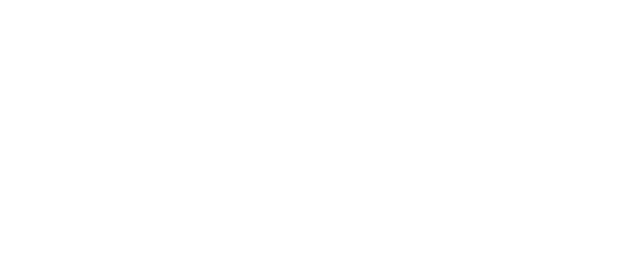
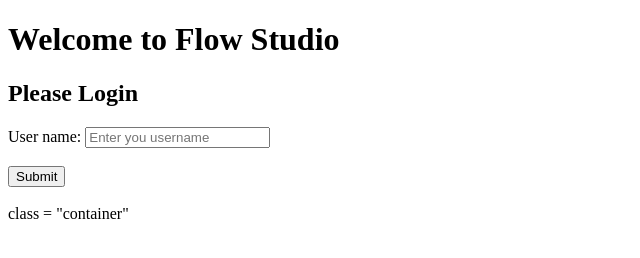
Before and after one commit to shahar1995/Project_WEB_part_A, a plain HTML site: page hello.html in a window 1280 px wide. Shown: the whole page, without its empty margins (0-640 px from the left). Drawn offline with Linux system fonts and the light colour scheme.

Commit message:
new files

```diff
--- /dev/null
+++ b/Sign up.css
@@ -0,0 +1,7 @@
+h1 {
+    color:skyblue;
+    background-color:grey ;
+}
+.container {
+    color:indianred;
+}
--- a/hello.html
+++ b/hello.html
@@ -2,9 +2,20 @@
 <html lang="en">
 <head>
     <meta charset="UTF-8">
-    <title>Title</title>
+    <title>Forms</title>
 </head>
 <body>
+<h1>Welcome to Flow Studio</h1>
+<h2>Please Login</h2>
+<form action = " " method="GET">
+   User name: <input type="text" name="UserName" placeholder="Enter you username">
+    <br>
+    <br>
+    <input type="submit" name="Login">
+    <br>
+    <br>
 
+
+<div>class = "container"</div>
 </body>
 </html>
```
Also changed, not shown: try.html (added, +10 -0 lines).
